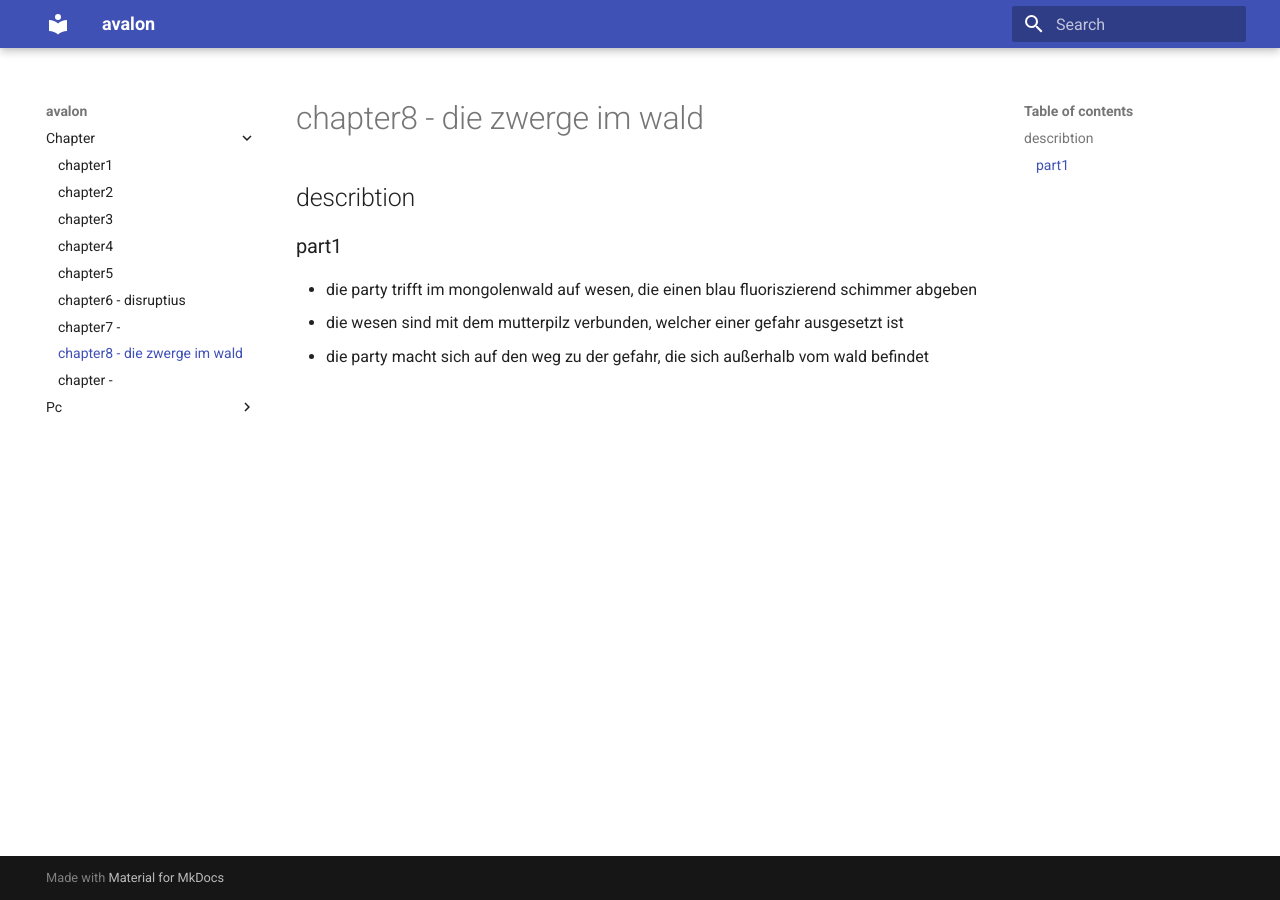
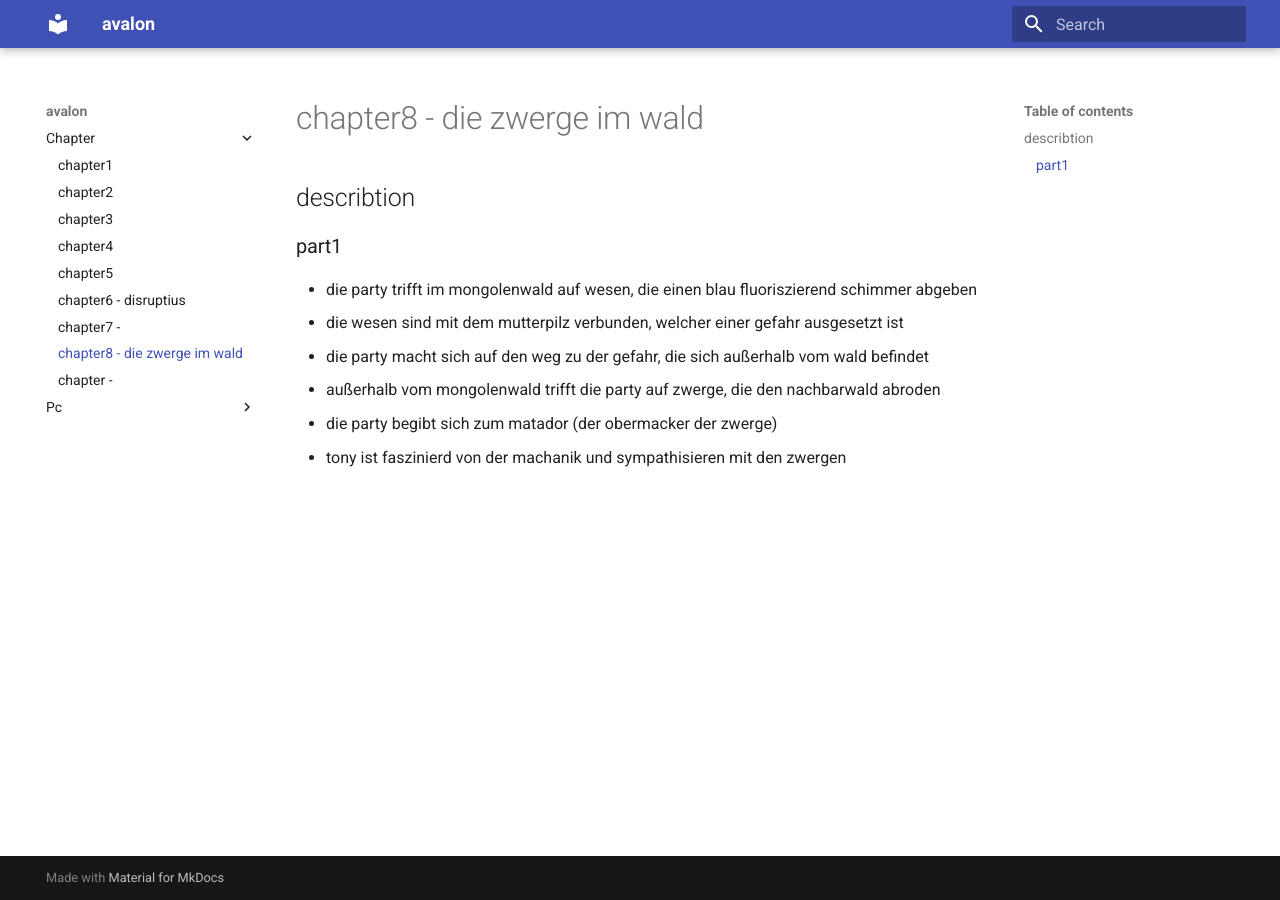
Before and after one commit to mkdocs-pnp/avalon, an MkDocs documentation site: the page built from docs/chapter/chapter8.md, in a window 1280 px wide. Built offline with MkDocs 1.6.1 and Material for MkDocs 9.7.7, drawn with Linux system fonts in a browser that asks for light colours.

Commit message:
Update chapter8.md

```diff
--- a/docs/chapter/chapter8.md
+++ b/docs/chapter/chapter8.md
@@ -7,3 +7,6 @@
 + die party trifft im mongolenwald auf wesen, die einen blau fluoriszierend schimmer abgeben
 + die wesen sind mit dem mutterpilz verbunden, welcher einer gefahr ausgesetzt ist
 + die party macht sich auf den weg zu der gefahr, die sich außerhalb vom wald befindet
++ außerhalb vom mongolenwald trifft die party auf zwerge, die den nachbarwald abroden
++ die party begibt sich zum matador (der obermacker der zwerge)
+  + tony ist faszinierd von der machanik und sympathisieren mit den zwergen
```
